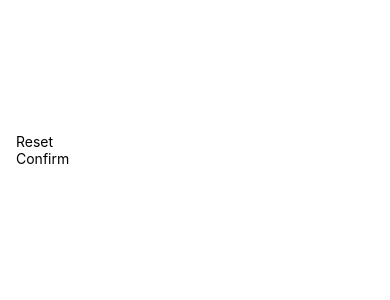
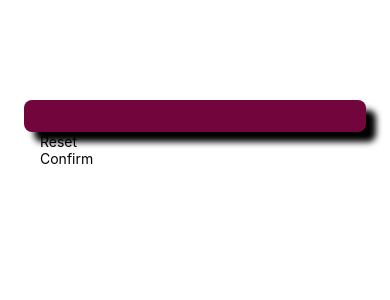
Before and after one commit to blaker859/Mini_Game_App, a React Native app: screen / in a window 390 px wide. Shown: the top 300 px of the page. Built offline with nearby package versions, Linux system fonts and the light colour scheme.

Commit message:
added shadows per platform ios takes 4 properties color, offset, radius, opacity

```diff
--- a/screens/StartGameScreen.js
+++ b/screens/StartGameScreen.js
@@ -14,8 +14,16 @@ export default StartGameScreen;
 
 const styles = StyleSheet.create({
   inputContainer: {
-    flex: 1,
+    flex: 0,
+    marginHorizontal: 24,
+    borderRadius: 8, //rounds corners
     marginTop: 100,
     padding: 16,
+    backgroundColor: "#72063c",
+    elevation: 4, //adding a shadow for android
+    shadowColor: "black", //needed for shadow on ios
+    shadowOffset: { width: 10, height: 10 }, //needed for shadow on ios
+    shadowRadius: 6, //needed for shadow on ios
+    shadowOpacity: 1, //needed for shadow on ios
   },
 });
```
